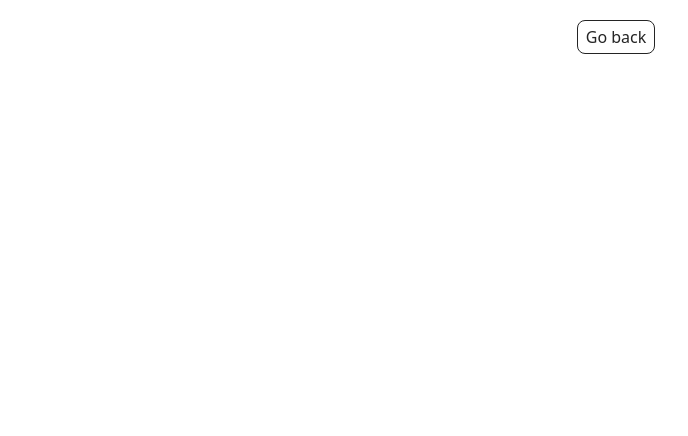
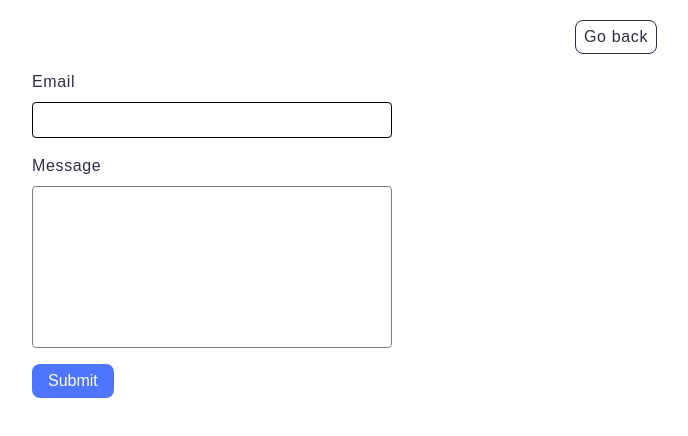
Before and after one commit to polina-matviienko/goit-js-hw-09, a website built with Vite: page src/2-form.html in a window 1280 px wide. Shown: the whole page, without its empty margins (24-712 px from the left). Built offline with nearby package versions, Linux system fonts and the light colour scheme.

Commit message:
add form js

```diff
--- a/src/2-form.html
+++ b/src/2-form.html
@@ -11,6 +11,18 @@
     <main>
       <div class="container">
         <a class="back-link" href="./index.html">Go back</a>
+
+        <form class="feedback-form" autocomplete="off">
+          <label>
+            Email
+            <input type="email" name="email" autofocus />
+          </label>
+          <label>
+            Message
+            <textarea name="message" rows="8"></textarea>
+          </label>
+          <button type="submit">Submit</button>
+        </form>
       </div>
     </main>
     <script type="module" src="./js/2-form.js"></script>
--- a/src/css/2-form.css
+++ b/src/css/2-form.css
@@ -0,0 +1,68 @@
+.feedback-form label {
+  display: flex;
+  flex-direction: column;
+  gap: 8px;
+  margin-bottom: 16px;
+}
+
+.feedback-form input {
+  max-width: 360px;
+  font-size: inherit;
+  font-family: inherit;
+  outline: none;
+  background-color: transparent;
+  padding: 8px 16px;
+  border-radius: 4px;
+  border: 1px solid #808080;
+  transition: border 250ms ease-in-out;
+}
+
+.feedback-form input:hover,
+.feedback-form input:focus {
+  border: 1px solid black;
+}
+
+.feedback-form input:active {
+  border: 1px solid #808080;
+}
+
+.feedback-form textarea {
+  max-width: 360px;
+  font-size: inherit;
+  font-family: inherit;
+  outline: none;
+  background-color: transparent;
+  resize: none;
+  padding: 8px;
+  border-radius: 4px;
+  border: 1px solid #808080;
+  transition: border 250ms ease-in-out;
+}
+
+.feedback-form textarea:hover,
+.feedback-form textarea:focus {
+  border: 1px solid black;
+}
+
+.feedback-form textarea:active {
+  border: 1px solid #808080;
+}
+
+.feedback-form button {
+  font-size: inherit;
+  font-family: inherit;
+  cursor: pointer;
+  box-shadow: none;
+  border: none;
+  font-weight: 500;
+  padding: 8px 16px;
+  border-radius: 8px;
+  color: #fff;
+  background-color: #4e75ff;
+  transition: background-color 250ms ease-in-out;
+}
+
+.feedback-form button:hover,
+.feedback-form button:focus {
+  background-color: #6c8cff;
+}
--- a/src/css/back-link.css
+++ b/src/css/back-link.css
@@ -1,11 +1,15 @@
 .back-link {
+  display: block;
+  width: fit-content;
+  margin-left: auto;
+  margin-right: auto;
+
   position: relative;
-  display: inline-block;
   padding: 4px 8px;
   margin-top: 20px;
+  margin-bottom: 16px;
   border: 1px solid;
   border-radius: 8px;
-  margin-bottom: 16px;
 }
 
 .back-link::before {
--- a/src/css/base.css
+++ b/src/css/base.css
@@ -2,42 +2,11 @@
   box-sizing: border-box;
 }
 
-:root {
-  /* font-family: Inter, Avenir, Helvetica, Arial, sans-serif; */
-  font-family:
-    system-ui,
-    -apple-system,
-    BlinkMacSystemFont,
-    'Segoe UI',
-    Roboto,
-    Oxygen,
-    Ubuntu,
-    Cantarell,
-    'Open Sans',
-    'Helvetica Neue',
-    sans-serif;
-  font-size: 16px;
+body {
+  margin: 16px;
+  font-family: 'Montserrat', sans-serif;
+  background-color: #fff;
+  color: #2e2f42;
+  letter-spacing: 0.04em;
   line-height: 1.5;
-  font-weight: 400;
-
-  color: #242424;
-  background-color: rgba(255, 255, 255, 0.87);
-
-  font-synthesis: none;
-  text-rendering: optimizeLegibility;
-  -webkit-font-smoothing: antialiased;
-  -moz-osx-font-smoothing: grayscale;
-  -webkit-text-size-adjust: 100%;
 }
-
-body {
-  margin: 0;
-}
-
-main {
-  flex-grow: 1;
-}
-
-main:has(.back-link) {
-  text-align: center;
-}
--- a/src/css/container.css
+++ b/src/css/container.css
@@ -1,18 +1,6 @@
 .container {
   min-width: 320px;
-  max-width: 375px;
+  max-width: 1200px;
   margin: 0 auto;
   padding: 0 16px;
 }
-
-@media only screen and (min-width: 768px) {
-  .container {
-    max-width: 768px;
-  }
-}
-
-@media only screen and (min-width: 1200px) {
-  .container {
-    max-width: 1200px;
-  }
-}
--- a/src/js/2-form.js
+++ b/src/js/2-form.js
@@ -0,0 +1,35 @@
+let formData = {
+  email: '',
+  message: '',
+};
+
+const form = document.querySelector('.feedback-form');
+const localStorageKey = 'feedback-form-state';
+
+const savedData = localStorage.getItem(localStorageKey);
+
+if (savedData) {
+  formData = JSON.parse(savedData);
+  form.elements.email.value = formData.email || '';
+  form.elements.message.value = formData.message || '';
+}
+
+form.addEventListener('input', event => {
+  formData[event.target.name] = event.target.value.trim();
+  localStorage.setItem(localStorageKey, JSON.stringify(formData));
+});
+
+form.addEventListener('submit', event => {
+  event.preventDefault();
+
+  if (!formData.email || !formData.message) {
+    alert('Fill please all fields');
+    return;
+  }
+
+  console.log(formData);
+
+  localStorage.removeItem(localStorageKey);
+  formData = { email: '', message: '' };
+  form.reset();
+});
```
